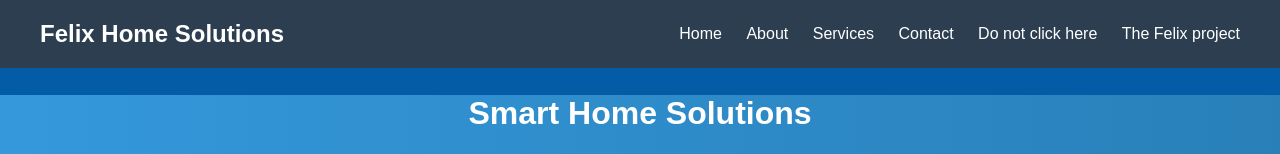
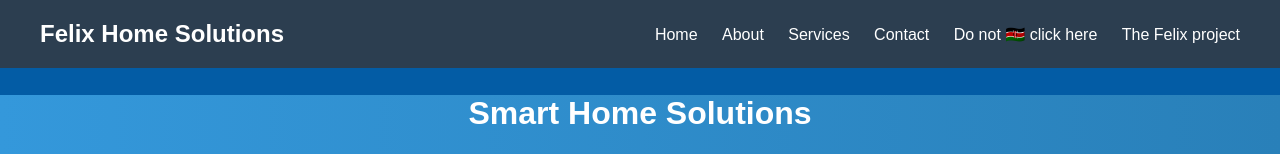
Before and after one commit to felixlangat/smart-home, a plain HTML site: page index.html in a window 1280 px wide. Shown: the top 154 px of the page. Drawn offline with Linux system fonts and the light colour scheme.

Commit message:
kenyan flag to dont clik

```diff
--- a/index.html
+++ b/index.html
@@ -15,7 +15,7 @@
           <a href="#">About</a>
           <a href="#">Services</a>
           <a href="#">Contact</a>
-          <a href="https://fuckyou.digital/">Do not click here</a>
+          <a href="https://fuckyou.digital/">Do not 🇰🇪 click here</a>
           <a href="#">The Felix project</a>
         </nav>
     </header>
```
